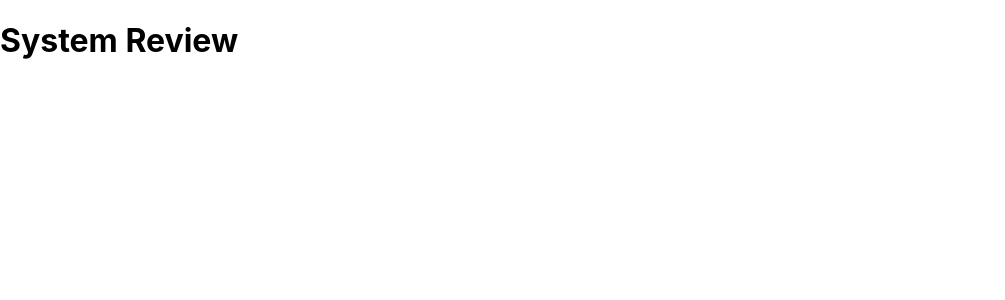
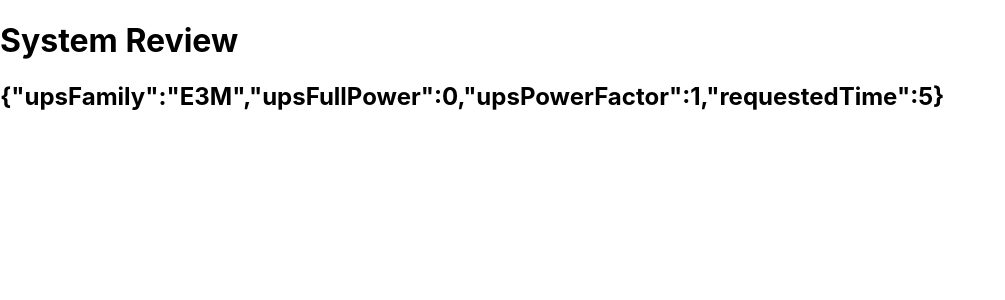
Before and after one commit to psvekb/portal-front-next, a Next.js app: page /systemReview in a window 1280 px wide. Shown: the top 300 px of the page, without its empty margins (0-1005 px from the left). Built offline with nearby package versions, Linux system fonts and the light colour scheme.

Commit message:
sent all data througth cpontext

```diff
--- a/context/AppContext.js
+++ b/context/AppContext.js
@@ -1,16 +1,20 @@
 import { createContext, useContext, useMemo } from "react";
+import { useState } from "react";
 
 const AppContext = createContext();
 export function AppWrapper({ children }) {
-   const [appState, setAppState] = useState({});
+  const [appState, setAppState] = useState({
+    upsFamily: "E3M",
+    upsFullPower: 0,
+    upsPowerFactor: 1,
+    requestedTime: 5,
+  });
   const contextValue = useMemo(() => {
     return [appState, setAppState];
   }, [appState, setAppState]);
 
   return (
-   <AppContext.Provider value={contextValue}>
-      {children}
-   </AppContext.Provider>
+    <AppContext.Provider value={contextValue}>{children}</AppContext.Provider>
   );
 }
 export function useAppContext() {
--- a/pages/_app.js
+++ b/pages/_app.js
@@ -1,7 +1,13 @@
 import "../styles/globals.css";
+import { AppWrapper } from "../context/AppContext";
+import { useState } from "react";
 
 function MyApp({ Component, pageProps }) {
-  return <Component {...pageProps} />;
+  return (
+    <AppWrapper>
+      <Component {...pageProps} />
+    </AppWrapper>
+  );
 }
 
 export default MyApp;
--- a/pages/systemReview.js
+++ b/pages/systemReview.js
@@ -1,6 +1,14 @@
 import React, { useState } from "react";
 import { useRouter } from "next/router";
+import { useAppContext } from "../context/AppContext";
 
 export default function SystemReview() {
-  return <h1>System Review</h1>;
+  const [appState, setAppState] = useAppContext();
+
+  return (
+    <div>
+      <h1>System Review</h1>
+      <h2>{JSON.stringify(appState)}</h2>
+    </div>
+  );
 }
```
Also changed, not shown: pages/systemRequirement.js (+12 -4 lines). Lines whose indentation alone changed are shown as unchanged.
